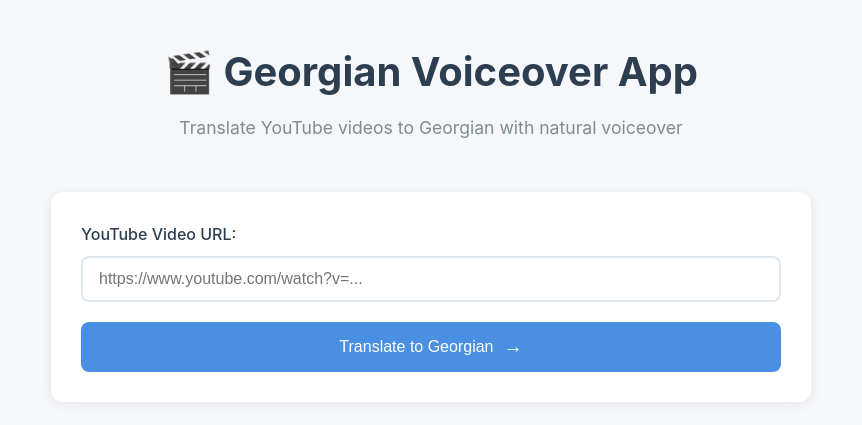
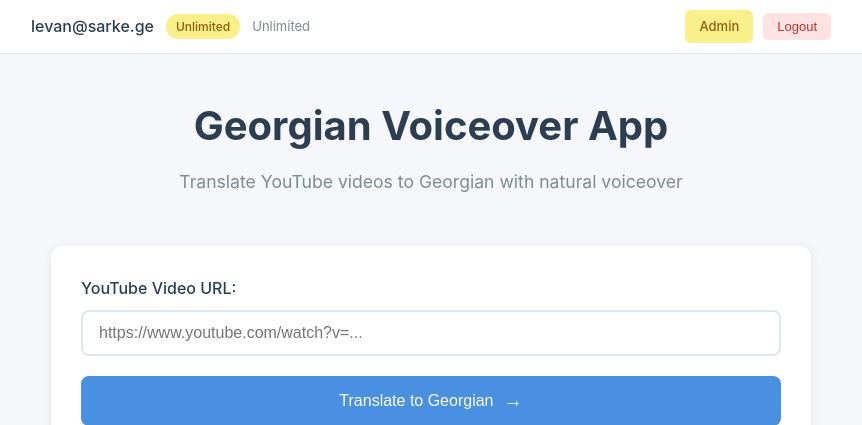
Before and after one commit to Djangliori/voiceover-vo, a Flask app: page / in a window 1280 px wide. Shown: the top 425 px of the page, without its empty margins (209-1071 px from the left). Run offline with Flask 3, Linux system fonts and the light colour scheme; the visitor is signed in with stand-in values (Sample User, id 1).

Commit message:
Add user authentication and usage tracking to /process route
- Protect /process route: require login to translate videos
- Check user's remaining minutes before processing
- Charge user minutes after successful video completion
- Add user bar to index.html showing login status and usage
- Handle login_required and quota_exceeded responses in JS
- Update Celery task to accept user_id and charge minutes
- Add CSS styles for user bar, tier badges, and auth buttons

🤖 Generated with [Claude Code](https://claude.com/claude-code)

Co-Authored-By: Claude <noreply@anthropic.com>

```diff
--- a/app.py
+++ b/app.py
@@ -32,7 +32,7 @@ if os.path.exists(google_creds_path):
     os.environ['GOOGLE_APPLICATION_CREDENTIALS'] = google_creds_path
 
 # Import database and tasks
-from src.database import Database
+from src.database import Database, Video
 from src.storage import R2Storage
 from src.validators import (
     validate_youtube_url,
@@ -156,7 +156,7 @@ def construct_youtube_url(video_id):
     return f"https://www.youtube.com/watch?v={video_id}"
 
 
-def process_video_threading(video_id, youtube_url):
+def process_video_threading(video_id, youtube_url, user_id=None):
     """Fallback threading-based video processing when Celery unavailable"""
     from src.downloader import VideoDownloader
     from src.transcriber import Transcriber
@@ -164,6 +164,8 @@ def process_video_threading(video_id, youtube_url):
     from src.tts import TextToSpeech
     from src.audio_mixer import AudioMixer
     from src.video_processor import VideoProcessor
+
+    video_duration_minutes = 0  # Track for usage charging
 
     try:
         def update_status(message, progress=None):
@@ -190,11 +192,12 @@ def process_video_threading(video_id, youtube_url):
         update_status("Downloading video from YouTube...", 10)
         video_info = downloader.download_video(youtube_url)
         video_title = video_info['title']
+        video_duration_minutes = video_info.get('duration', 0) / 60  # Convert seconds to minutes
 
         # Update database with title
         db.update_video_status(video_id, 'processing')
         session = db.get_session()
-        video = session.query(db.Video).filter_by(video_id=video_id).first()
+        video = session.query(Video).filter_by(video_id=video_id).first()
         if video:
             video.title = video_title
             session.commit()
@@ -263,6 +266,14 @@ def process_video_threading(video_id, youtube_url):
         # Update database
         update_status("Processing complete!", 100)
         db.update_video_status(video_id, 'completed', r2_url=r2_url)
+
+        # Charge user for minutes used
+        if user_id and video_duration_minutes > 0:
+            try:
+                db.record_user_video(user_id, video_id, video_duration_minutes)
+                logger.info(f"Charged user {user_id}: {video_duration_minutes:.2f} minutes for video {video_id}")
+            except Exception as charge_err:
+                logger.error(f"Failed to charge user {user_id}: {charge_err}")
 
         with processing_status_lock:
             processing_status[video_id]['complete'] = True
@@ -369,8 +380,25 @@ def admin_panel():
 @app.route('/process', methods=['POST'])
 @validate_json_request(required_fields=['url'])
 def process_video():
-    """Legacy API endpoint for processing videos"""
+    """API endpoint for processing videos - requires login"""
     try:
+        # Check if user is logged in
+        user = get_current_user()
+        if not user:
+            return jsonify({
+                'error': 'Please login to translate videos',
+                'login_required': True
+            }), 401
+
+        # Check if user has remaining minutes
+        remaining = user.get_remaining_minutes()
+        if remaining <= 0:
+            return jsonify({
+                'error': 'You have used all your minutes for this month. Please upgrade your plan.',
+                'quota_exceeded': True,
+                'tier': user.tier.to_dict() if user.tier else None
+            }), 403
+
         data = request.json
         youtube_url = data.get('url')
 
@@ -417,8 +445,11 @@ def process_video():
             video = db.create_video(video_id, "Processing...", youtube_url)
 
         # Start background processing (Celery or threading)
+        # Pass user_id to charge minutes after completion
+        user_id = user.id if user else None
+
         if USE_CELERY:
-            task = process_video_task.delay(video_id, youtube_url)
+            task = process_video_task.delay(video_id, youtube_url, user_id)
             task_id_map[video_id] = task.id
         else:
             # Initialize processing status for threading mode
@@ -430,7 +461,7 @@ def process_video():
                 }
             thread = threading.Thread(
                 target=process_video_threading,
-                args=(video_id, youtube_url)
+                args=(video_id, youtube_url, user_id)
             )
             thread.daemon = True
             thread.start()
--- a/static/script.js
+++ b/static/script.js
@@ -128,6 +128,19 @@ async function processVideo() {
         const data = await response.json();
 
         if (!response.ok) {
+            // Handle login required
+            if (data.login_required) {
+                window.location.href = '/login';
+                return;
+            }
+
+            // Handle quota exceeded
+            if (data.quota_exceeded) {
+                showError(`You have used all your minutes for this month. Current plan: ${data.tier?.display_name || 'Free'}. Please upgrade to continue.`);
+                processBtn.disabled = false;
+                return;
+            }
+
             throw new Error(data.error || 'Processing failed');
         }
 
--- a/static/style.css
+++ b/static/style.css
@@ -308,6 +308,112 @@ input[type="text"]:focus {
     border: none;
 }
 
+/* User Bar */
+.user-bar {
+    background: #fff;
+    border-bottom: 1px solid #e0e6ed;
+    padding: 10px 20px;
+}
+
+.user-bar-content {
+    max-width: 800px;
+    margin: 0 auto;
+    display: flex;
+    justify-content: space-between;
+    align-items: center;
+    flex-wrap: wrap;
+    gap: 10px;
+}
+
+.user-info {
+    display: flex;
+    align-items: center;
+    gap: 12px;
+    flex-wrap: wrap;
+}
+
+.user-email {
+    font-weight: 500;
+    color: var(--text-primary);
+}
+
+.user-tier {
+    padding: 3px 10px;
+    border-radius: 12px;
+    font-size: 12px;
+    font-weight: 500;
+}
+
+.tier-free { background: #e2e8f0; color: #4a5568; }
+.tier-basic { background: #c6f6d5; color: #276749; }
+.tier-pro { background: #bee3f8; color: #2b6cb0; }
+.tier-unlimited { background: #faf089; color: #975a16; }
+
+.user-usage {
+    color: var(--text-secondary);
+    font-size: 13px;
+}
+
+.guest-text {
+    color: var(--text-secondary);
+}
+
+.user-actions {
+    display: flex;
+    gap: 10px;
+    align-items: center;
+}
+
+.btn-login,
+.btn-register,
+.btn-admin,
+.btn-logout-sm {
+    padding: 6px 14px;
+    border-radius: 6px;
+    font-size: 13px;
+    font-weight: 500;
+    text-decoration: none;
+    cursor: pointer;
+    border: none;
+    transition: all 0.2s;
+}
+
+.btn-login {
+    background: var(--primary-color);
+    color: white;
+}
+
+.btn-login:hover {
+    background: #357abd;
+}
+
+.btn-register {
+    background: #e0e6ed;
+    color: var(--text-primary);
+}
+
+.btn-register:hover {
+    background: #d0d6dd;
+}
+
+.btn-admin {
+    background: #faf089;
+    color: #975a16;
+}
+
+.btn-admin:hover {
+    background: #f6e05e;
+}
+
+.btn-logout-sm {
+    background: #fee2e2;
+    color: #c53030;
+}
+
+.btn-logout-sm:hover {
+    background: #fecaca;
+}
+
 /* Responsive */
 @media (max-width: 600px) {
     h1 {
@@ -325,4 +431,13 @@ input[type="text"]:focus {
     .info-box {
         padding: 20px;
     }
+
+    .user-bar-content {
+        flex-direction: column;
+        text-align: center;
+    }
+
+    .user-info {
+        justify-content: center;
+    }
 }
--- a/templates/index.html
+++ b/templates/index.html
@@ -7,9 +7,42 @@
     <link rel="stylesheet" href="{{ url_for('static', filename='style.css') }}">
 </head>
 <body>
+    <!-- User Bar -->
+    <div class="user-bar">
+        <div class="user-bar-content">
+            {% if current_user %}
+                <div class="user-info">
+                    <span class="user-email">{{ current_user.email }}</span>
+                    <span class="user-tier tier-{{ current_user.tier.name }}">{{ current_user.tier.display_name }}</span>
+                    <span class="user-usage">
+                        {% if current_user.tier.minutes_per_month == -1 %}
+                            Unlimited
+                        {% else %}
+                            {{ "%.1f"|format(current_user.get_remaining_minutes()) }} / {{ current_user.tier.minutes_per_month }} min
+                        {% endif %}
+                    </span>
+                </div>
+                <div class="user-actions">
+                    {% if current_user.is_admin %}
+                        <a href="{{ url_for('admin_panel') }}" class="btn-admin">Admin</a>
+                    {% endif %}
+                    <button onclick="logout()" class="btn-logout-sm">Logout</button>
+                </div>
+            {% else %}
+                <div class="user-info">
+                    <span class="guest-text">Not logged in</span>
+                </div>
+                <div class="user-actions">
+                    <a href="{{ url_for('login_page') }}" class="btn-login">Login</a>
+                    <a href="{{ url_for('register_page') }}" class="btn-register">Register</a>
+                </div>
+            {% endif %}
+        </div>
+    </div>
+
     <div class="container">
         <header>
-            <h1>🎬 Georgian Voiceover App</h1>
+            <h1>Georgian Voiceover App</h1>
             <p class="subtitle">Translate YouTube videos to Georgian with natural voiceover</p>
         </header>
 
@@ -105,5 +138,11 @@
     </div>
 
     <script src="{{ url_for('static', filename='script.js') }}"></script>
+    <script>
+        async function logout() {
+            await fetch('/auth/logout', { method: 'POST' });
+            window.location.reload();
+        }
+    </script>
 </body>
 </html>
```
Also changed, not shown: src/tasks.py (+16 -3 lines).
